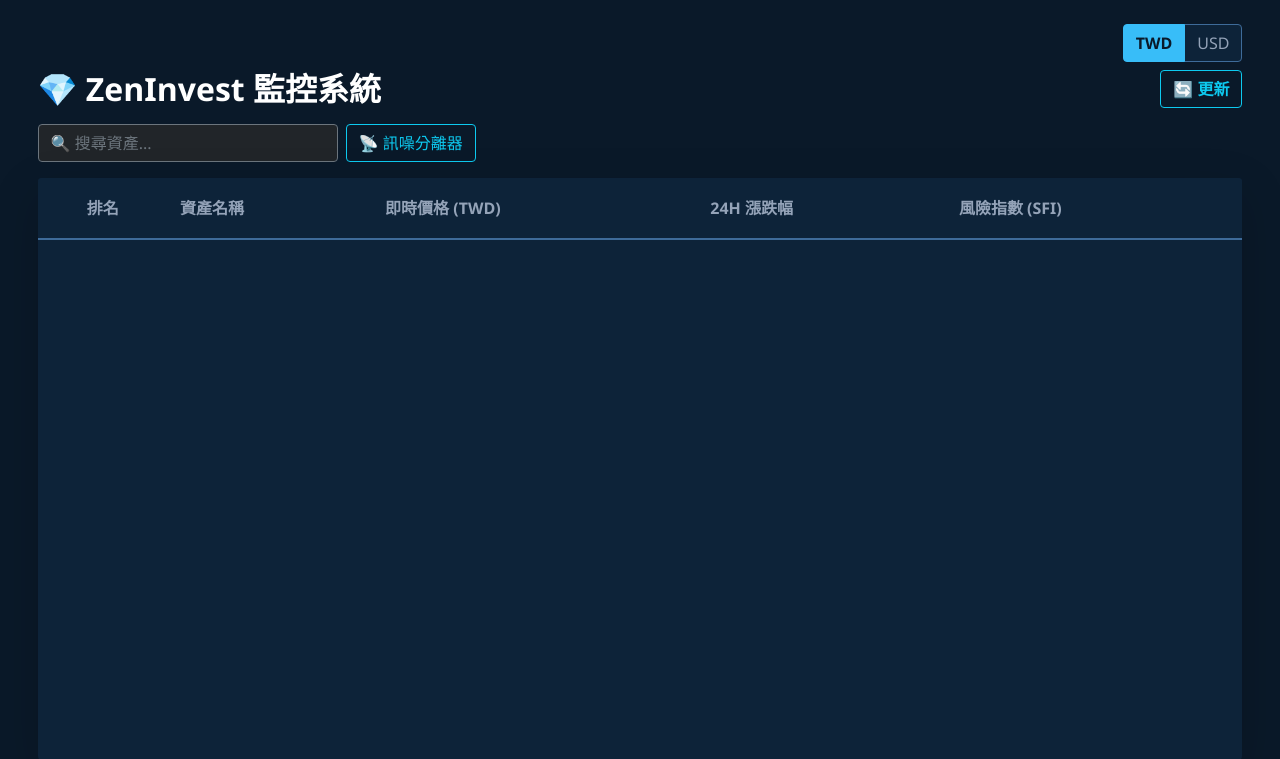
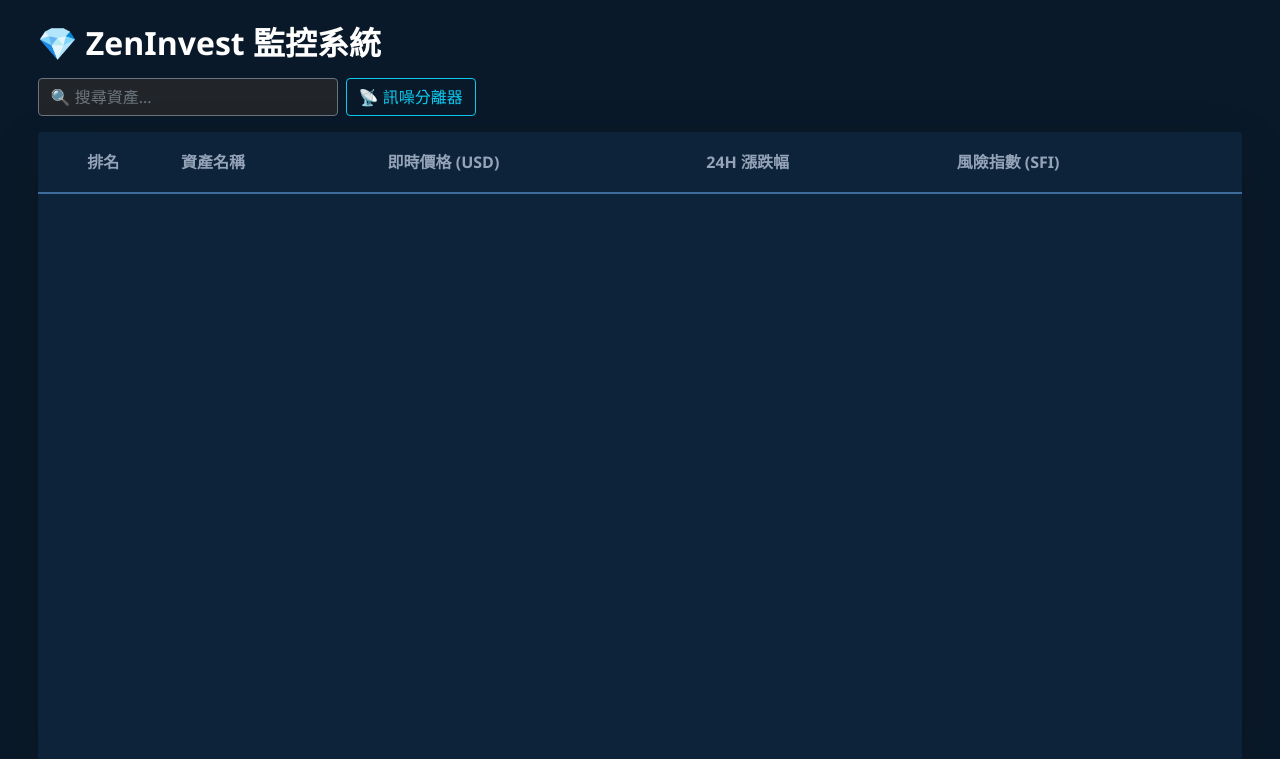
Before and after one commit to yuuuuhy/crypto-war-room, a Flask app: page / in a window 1280 px wide. Shown: the top 759 px of the page. Run offline with Flask 3, Linux system fonts and the light colour scheme; data that the repository does not hold is empty; some libraries are stand-ins or nearby versions.

Commit message:
將時間及更新按鈕拿掉
Removed currency buttons and related functionality. Updated price display to always show in USD.

```diff
--- a/templates/index.html
+++ b/templates/index.html
@@ -17,8 +17,6 @@
         .up { color: #4ade80; font-weight: bold; }
         .down { color: #fb7185; font-weight: bold; }
         .crypto-name { font-size: 1.3rem; font-weight: bold; color: #fff; }
-        .btn-currency { background-color: #0d2339; color: #94a3b8; border: 1px solid #3e6b99; }
-        .btn-currency.active { background-color: #38bdf8; color: #0a1929; border-color: #38bdf8; font-weight: bold; }
         .risk-spectrum-container { width: 140px; height: 8px; background: #1e293b; border-radius: 4px; position: relative; margin-top: 5px; }
         .risk-gradient { width: 100%; height: 100%; background: linear-gradient(90deg, #4ade80 0%, #facc15 50%, #fb7185 100%); border-radius: 4px; opacity: 0.8; }
         .risk-pointer { width: 6px; height: 12px; background: #fff; position: absolute; top: -2px; transform: translateX(-50%); border-radius: 2px; }
@@ -30,17 +28,7 @@
     <div class="container-fluid py-4" style="max-width: 96%; height: 100vh; display: flex; flex-direction: column;">
         <div class="d-flex justify-content-between align-items-end mb-3">
             <div><h2 class="fw-bold mb-0 text-white">💎 ZenInvest 監控系統</h2></div>
-            <div class="text-end">
-                <div class="btn-group mb-2">
-                    <button type="button" class="btn btn-currency active" id="btn-twd" onclick="setCurrency('TWD')">TWD</button>
-                    <button type="button" class="btn btn-currency" id="btn-usd" onclick="setCurrency('USD')">USD</button>
-                </div>
-                <div class="d-flex align-items-center justify-content-end gap-3">
-                    <span id="update-time" class="fs-4 fw-bold text-white">--:--:--</span>
-                    <button id="refresh-btn" class="btn btn-outline-info fw-bold" onclick="manualRefresh()">🔄 更新</button>
-                </div>
             </div>
-        </div>
 
         <div class="d-flex gap-2 mb-3">
             <input type="text" id="search-input" class="form-control bg-dark text-white border-secondary" placeholder="🔍 搜尋資產..." style="max-width: 300px;">
@@ -50,7 +38,7 @@
         <div class="table-responsive rounded shadow-lg mb-3 flex-grow-1" style="background-color: #0d2339;">
             <table class="table table-hover align-middle mb-0">
                 <thead>
-                    <tr><th class="text-center">排名</th><th>資產名稱</th><th>即時價格 (<span id="price-header">TWD</span>)</th><th>24H 漲跌幅</th><th>風險指數 (SFI)</th></tr>
+                    <tr><th class="text-center">排名</th><th>資產名稱</th><th>即時價格 (USD)</th><th>24H 漲跌幅</th><th>風險指數 (SFI)</th></tr>
                 </thead>
                 <tbody id="crypto-body"></tbody>
             </table>
@@ -58,23 +46,26 @@
     </div>
 
     <script>
-        let allCryptoData = [], currentCurrency = 'TWD';
+        let allCryptoData = [];
         document.getElementById('search-input').addEventListener('input', renderTable);
-        function setCurrency(curr) { currentCurrency = curr; document.getElementById('price-header').innerText = curr; document.querySelectorAll('.btn-currency').forEach(btn => btn.classList.remove('active')); if(curr === 'TWD') document.getElementById('btn-twd').classList.add('active'); else document.getElementById('btn-usd').classList.add('active'); renderTable(); }
+
         async function fetchData() {
             try {
                 const response = await fetch('/api/coingecko');
                 const result = await response.json();
-                document.getElementById('update-time').innerText = result.timestamp;
+
+                // 這裡也把找尋時間標籤的程式碼刪掉了，預防閃退
                 if (!result.data) return;
                 allCryptoData = result.data;
                 renderTable();
             } catch (error) { console.error(error); }
         }
+
         function renderTable() {
             const tbody = document.getElementById('crypto-body'); tbody.innerHTML = '';
             const searchText = document.getElementById('search-input').value.toLowerCase().trim();
             const filteredData = allCryptoData.filter(c => c.name.toLowerCase().includes(searchText) || c.cn_name.toLowerCase().includes(searchText)).slice(0, 50);
+
             filteredData.forEach(coin => {
                 let changeColor = coin.change >= 0 ? 'up' : 'down';
                 let riskDisplay = '';
@@ -85,12 +76,16 @@
                     let params = `name=${encodeURIComponent(coin.cn_name)}&corr=${coin.risk.corr}&score=${score}&beta=${coin.risk.beta}&lambda=${coin.risk.lambda}&level=${coin.risk.level}`;
                     riskDisplay = `<div class="d-flex align-items-center"><div><div class="d-flex justify-content-between mb-1" style="width: 140px;"><span style="font-size: 0.9rem; font-weight: bold; color: ${scoreColor};">${msg}</span><span style="font-size: 0.8rem; color: #64748b;">${score}/100</span></div><div class="risk-spectrum-container"><div class="risk-gradient"></div><div class="risk-pointer" style="left: ${score}%;"></div></div></div>${coin.symbol !== 'BTC' ? `<a href="/analysis/${coin.symbol}?${params}" class="btn-analyze ms-2">📊 分析</a>` : ''}</div>`;
                 }
-                let price = currentCurrency === 'TWD' ? coin.price_twd : coin.price_usd;
-                let symbol = currentCurrency === 'TWD' ? 'NT$' : '$';
+
+                let price = coin.price_usd;
+                let symbol = '$';
                 tbody.innerHTML += `<tr class="update-flash"><td class="text-center text-muted fw-bold">${coin.rank}</td><td><div><div class="crypto-name">${coin.cn_name}</div><div class="crypto-symbol">${coin.symbol}</div></div></td><td class="fw-bold fs-5 text-white">${symbol} ${price.toLocaleString(undefined, {minimumFractionDigits: 2, maximumFractionDigits: 4})}</td><td class="${changeColor}">${coin.change ? coin.change.toFixed(2) : '0.00'}%</td><td>${riskDisplay}</td></tr>`;
             });
         }
-        setInterval(fetchData, 60000); async function manualRefresh() { await fetchData(); } fetchData();
+
+        // 保持每 60 秒全自動無聲更新
+        setInterval(fetchData, 60000);
+        fetchData();
     </script>
 </body>
 </html>
```
